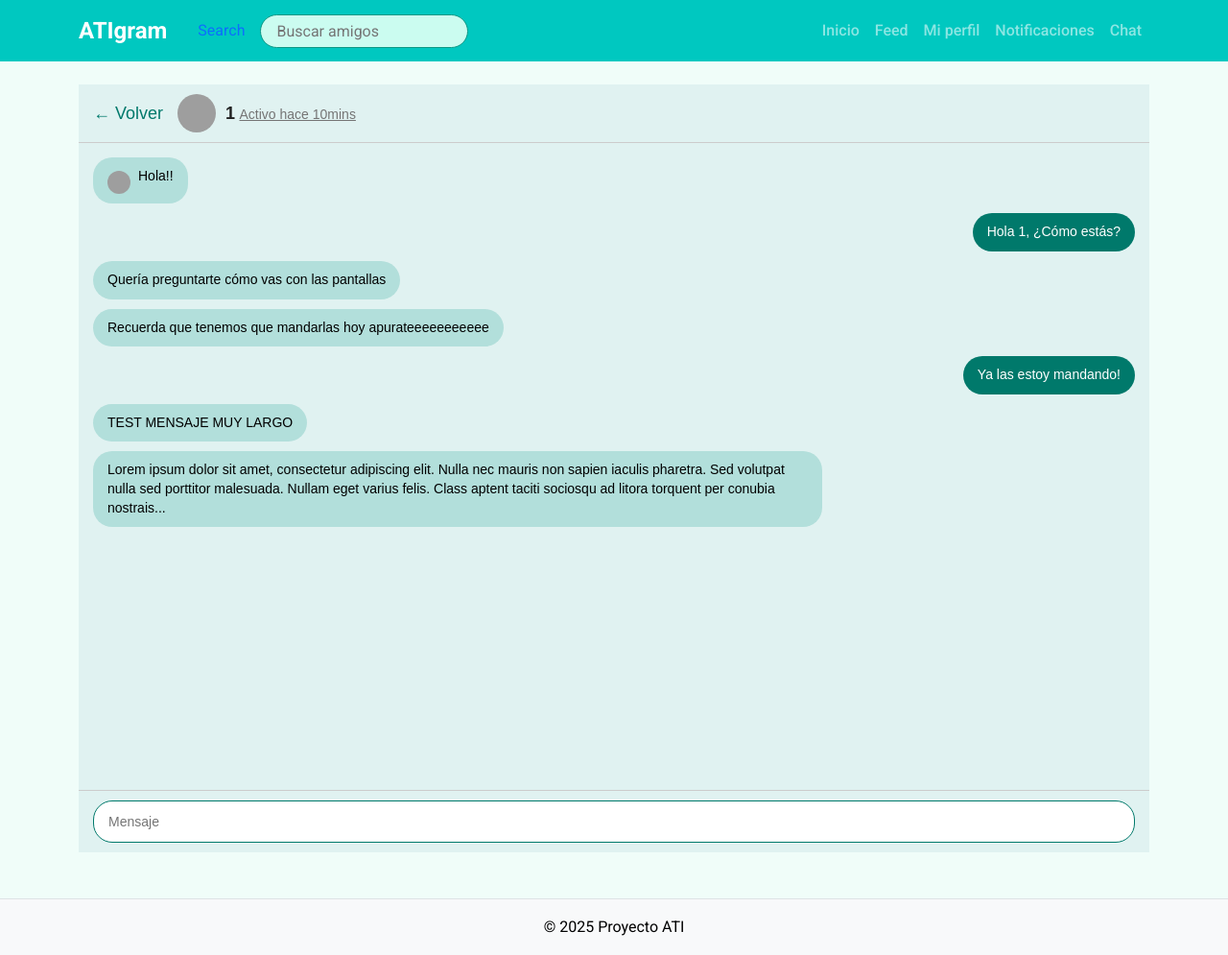
After one commit to Jcova2003/Proyecto-ATI-Grupo-5, a Django app: page /chat/1/ in a window 1280 px wide. The commit adds this page. Shown: the whole page at 96% size. Run offline with Django 5.2, Linux system fonts and the light colour scheme; grey boxes are pictures that could not be loaded.

Commit message:
Se crearon los templates para Notifications y Chat.

```diff
--- a/main_app/templates/base.html
+++ b/main_app/templates/base.html
@@ -2,20 +2,26 @@
 <!DOCTYPE html>
 <html lang="es">
   <head>
-    <meta charset="UTF-8">
-    <meta name="viewport" content="width=device-width, initial-scale=1.0">
+    <meta charset="UTF-8" />
+    <meta name="viewport" content="width=device-width, initial-scale=1.0" />
     <title>{% block title %}ATIgram{% endblock %}</title>
 
     <!-- CSS Bootstrap -->
-    <link href="https://cdn.jsdelivr.net/npm/bootstrap@5.1.3/dist/css/bootstrap.min.css" rel="stylesheet">
+    <link
+      href="https://cdn.jsdelivr.net/npm/bootstrap@5.1.3/dist/css/bootstrap.min.css"
+      rel="stylesheet"
+    />
 
     <!-- Tu CSS personalizado -->
-    <link rel="stylesheet" href="{% static 'main_app/css/style.css' %}">
+    <link rel="stylesheet" href="{% static 'main_app/css/style.css' %}" />
 
     <!-- Roboto Google font -->
-    <link rel="preconnect" href="https://fonts.googleapis.com">
-    <link rel="preconnect" href="https://fonts.gstatic.com" crossorigin>
-    <link href="https://fonts.googleapis.com/css2?family=Roboto:ital,wght@0,100..900;1,100..900&display=swap" rel="stylesheet">
+    <link rel="preconnect" href="https://fonts.googleapis.com" />
+    <link rel="preconnect" href="https://fonts.gstatic.com" crossorigin />
+    <link
+      href="https://fonts.googleapis.com/css2?family=Roboto:ital,wght@0,100..900;1,100..900&display=swap"
+      rel="stylesheet"
+    />
 
     {% block extra_css %}{% endblock %}
   </head>
@@ -25,39 +31,62 @@
         <a class="navbar-brand" href="{% url 'home' %}">ATIgram</a>
         <div class="search-friends">
           <a class="nav-link">Search</a>
-                <input class="search-bar" type="text" placeholder="Buscar amigos">
+          <input class="search-bar" type="text" placeholder="Buscar amigos" />
         </div>
-            <button class="navbar-toggler" type="button" data-bs-toggle="collapse" data-bs-target="#navbarNav">
+        <button
+          class="navbar-toggler"
+          type="button"
+          data-bs-toggle="collapse"
+          data-bs-target="#navbarNav"
+        >
           <span class="navbar-toggler-icon"></span>
         </button>
         <div class="collapse navbar-collapse" id="navbarNav">
           <ul class="navbar-nav ms-auto">
             <li class="nav-item">
-                        <a class="nav-link {% if request.resolver_match.url_name == 'home' %}active{% endif %}" href="{% url 'home' %}">Inicio</a>
+              <a
+                class="nav-link {% if request.resolver_match.url_name == 'home' %}active{% endif %}"
+                href="{% url 'home' %}"
+                >Inicio</a
+              >
             </li>
             <li class="nav-item">
-                        <a class="nav-link {% if request.resolver_match.url_name == 'services' %}active{% endif %}" href="{% url 'services' %}">Mi perfil</a>
+              <a
+                class="nav-link {% if request.resolver_match.url_name == 'feed' %}active{% endif %}"
+                href="{% url 'feed' %}"
+                >Feed</a
+              >
             </li>
             <li class="nav-item">
-                        <a class="nav-link {% if request.resolver_match.url_name == 'blog' %}active{% endif %}" href="{% url 'blog' %}">Notificaciones</a>
+              <a
+                class="nav-link {% if request.resolver_match.url_name == 'services' %}active{% endif %}"
+                href="{% url 'services' %}"
+                >Mi perfil</a
+              >
             </li>
             <li class="nav-item">
-                        <a class="nav-link {% if request.resolver_match.url_name == 'contact' %}active{% endif %}" href="{% url 'contact' %}">Chat</a>
+              <a
+                class="nav-link {% if request.resolver_match.url_name == 'notifications' %}active{% endif %}"
+                href="{% url 'notifications' %}"
+                >Notificaciones</a
+              >
+            </li>
+            <li class="nav-item">
+              <a
+                class="nav-link {% if request.resolver_match.url_name == 'contact' %}active{% endif %}"
+                href="{% url 'contact' %}"
+                >Chat</a
+              >
             </li>
           </ul>
         </div>
       </div>
     </nav>
 
-    <main class="container mt-4">
-        {% block content %}
-        {% endblock %}
-    </main>
+    <main class="container mt-4">{% block content %} {% endblock %}</main>
 
     <footer class="bg-light text-center text-lg-start mt-5">
-        <div class="text-center p-3">
-            © 2025 Proyecto ATI
-        </div>
+      <div class="text-center p-3">© 2025 Proyecto ATI</div>
     </footer>
 
     <!-- JavaScript Bootstrap -->
--- /dev/null
+++ b/main_app/templates/chatTemplate.html
@@ -0,0 +1,125 @@
+{% extends 'base.html' %} {% load static %} {% block title %}Chat con {{ friend_name }} - {{ block.super }}{% endblock %} {% block content %}
+
+<div class="chat-container">
+  <div class="chat-header">
+    <a href="#" class="back-link">&larr; Volver</a>
+    <div class="user-info">
+      <img src="/static/main_app/images/user-avatar.png" alt="Avatar" class="user-avatar" />
+      <div class="user-details">
+        <strong>{{ friend_name }}</strong>
+        <span class="user-status">Activo hace 10mins</span>
+      </div>
+    </div>
+  </div>
+  <div class="chat-messages">
+    <div class="message received">
+      <img src="/static/main_app/images/user-avatar.png" alt="Avatar" class="message-avatar" />
+      <div class="message-text">Hola!!</div>
+    </div>
+    <div class="message sent">Hola {{ friend_name }}, ¿Cómo estás?</div>
+    <div class="message received">Quería preguntarte cómo vas con las pantallas</div>
+    <div class="message received">Recuerda que tenemos que mandarlas hoy apurateeeeeeeeeee</div>
+    <div class="message sent">Ya las estoy mandando!</div>
+    <div class="message received">TEST MENSAJE MUY LARGO</div>
+    <div class="message received">
+      Lorem ipsum dolor sit amet, consectetur adipiscing elit. Nulla nec mauris non sapien iaculis pharetra. Sed volutpat nulla sed porttitor malesuada. Nullam eget varius felis. Class aptent taciti sociosqu ad litora torquent per conubia nostrais...
+    </div>
+  </div>
+  <form class="chat-input-form">
+    <input type="text" placeholder="Mensaje" class="chat-input" autocomplete="off" />
+  </form>
+</div>
+
+<style>
+  .chat-container {
+    display: flex;
+    flex-direction: column;
+    height: 100vh;
+    background-color: #e0f2f1;
+    font-family: "Arial", sans-serif;
+  }
+  .chat-header {
+    padding: 10px 15px;
+    border-bottom: 1px solid #ccc;
+    display: flex;
+    align-items: center;
+    gap: 15px;
+    background-color: #e0f2f1;
+  }
+  .back-link {
+    color: #00796b;
+    text-decoration: none;
+    font-size: 18px;
+  }
+  .user-info {
+    display: flex;
+    align-items: center;
+    gap: 10px;
+  }
+  .user-avatar {
+    width: 40px;
+    height: 40px;
+    border-radius: 50%;
+    object-fit: cover;
+  }
+  .user-details strong {
+    font-weight: 700;
+    font-size: 18px;
+    color: #212121;
+  }
+  .user-status {
+    font-size: 14px;
+    color: #757575;
+    text-decoration: underline;
+  }
+  .chat-messages {
+    flex-grow: 1;
+    padding: 15px;
+    overflow-y: auto;
+    display: flex;
+    flex-direction: column;
+    gap: 10px;
+  }
+  .message {
+    max-width: 70%;
+    padding: 10px 15px;
+    border-radius: 20px;
+    font-size: 14px;
+    line-height: 1.4;
+    word-wrap: break-word;
+  }
+  .message.received {
+    background-color: #b2dfdb;
+    align-self: flex-start;
+    display: flex;
+    align-items: flex-start;
+    gap: 8px;
+  }
+  .message.sent {
+    background-color: #00796b;
+    color: white;
+    align-self: flex-end;
+  }
+  .message-avatar {
+    width: 24px;
+    height: 24px;
+    border-radius: 50%;
+    object-fit: cover;
+    margin-top: 4px;
+  }
+  .chat-input-form {
+    padding: 10px 15px;
+    border-top: 1px solid #ccc;
+    background-color: #e0f2f1;
+  }
+  .chat-input {
+    width: 100%;
+    padding: 10px 15px;
+    border-radius: 20px;
+    border: 1px solid #00796b;
+    outline: none;
+    font-size: 14px;
+    box-sizing: border-box;
+  }
+</style>
+{% endblock %}
--- a/main_app/urls.py
+++ b/main_app/urls.py
@@ -3,10 +3,12 @@ from django.urls import path
 from . import views
 
 urlpatterns = [
-    path('', views.feed, name='feed'),
-    path('', views.home, name='home'),
-    path('about/', views.about, name='about'),
-    path('services/', views.services, name='services'),
-    path('blog/', views.blog, name='blog'),
-    path('contact/', views.contact, name='contact'),
+    path("feed/", views.feed, name="feed"),
+    path("", views.home, name="home"),
+    path("about/", views.about, name="about"),
+    path("services/", views.services, name="services"),
+    path("blog/", views.blog, name="blog"),
+    path("contact/", views.contact, name="contact"),
+    path("notifications/", views.notifications, name="notifications"),
+    path('chat/<str:friend_name>/', views.chat_with_friend, name='chat_with_friend'),
 ]
--- a/main_app/views.py
+++ b/main_app/views.py
@@ -2,41 +2,148 @@
 from django.shortcuts import render
 from django.http import HttpResponse
 
+
 def feed(request):
     try:
-        return render(request, 'feed.html')
+        return render(request, "feedTemplate.html")
     except Exception as e:
         return HttpResponse(f"Error en feed: {str(e)}")
 
+
 def home(request):
     try:
-        return render(request, 'home.html')
+        return render(request, "home.html")
     except Exception as e:
         return HttpResponse(f"Error en home: {str(e)}")
 
+
 def about(request):
     try:
-        return render(request, 'about.html')
+        return render(request, "about.html")
     except Exception as e:
         return HttpResponse(f"Error en about: {str(e)}")
 
+
 def services(request):
     try:
-        return render(request, 'services.html')
+        return render(request, "services.html")
     except Exception as e:
         return HttpResponse(f"Error en services: {str(e)}")
 
+
 def blog(request):
     try:
-        return render(request, 'blog.html')
+        return render(request, "blog.html")
     except Exception as e:
         return HttpResponse(f"Error en blog: {str(e)}")
 
+
 def contact(request):
     try:
-        return render(request, 'contact.html')
+        return render(request, "contact.html")
     except Exception as e:
         return HttpResponse(f"Error en contact: {str(e)}")
 
+
+def notifications(request):
+    try:
+        # This is sample data - in a real app, you would fetch this from a database
+        all_notifications = [
+            {
+                "user_name": "Sofia Marcano",
+                "user_image": "https://cdn.pixabay.com/photo/2016/03/31/19/56/avatar-1295397_640.png",
+                "action": "le ha dado like a tu publicación.",
+            },
+            {
+                "user_name": "Lisangely Goncalves",
+                "user_image": "https://i.pinimg.com/736x/82/47/0b/82470b4ed44c3edacfcd4201e2297050.jpg",
+                "action": "ha comentado en tu publicación.",
+            },
+            {
+                "user_name": "Lisangely Goncalves",
+                "user_image": "https://images.unsplash.com/photo-1522075469751-3a6694fb2f61?fm=jpg&q=60&w=3000&ixlib=rb-4.1.0&ixid=M3wxMjA3fDB8MHxzZWFyY2h8NHx8cHJvZmlsZXxlbnwwfHwwfHx8MA%3D%3D",
+                "action": "ha comentado en tu publicación.",
+            },
+            {
+                "user_name": "Sofia Marcano",
+                "user_image": "https://cdn.pixabay.com/photo/2016/03/31/19/56/avatar-1295397_640.png",
+                "action": "le ha dado like a tu publicación.",
+            },
+            {
+                "user_name": "Sofia Marcano",
+                "user_image": "https://cdn.pixabay.com/photo/2016/03/31/19/56/avatar-1295397_640.png",
+                "action": "le ha dado like a tu publicación.",
+            },
+            {
+                "user_name": "Sofia Marcano",
+                "user_image": "https://cdn.pixabay.com/photo/2016/03/31/19/56/avatar-1295397_640.png",
+                "action": "le ha dado like a tu publicación.",
+            },
+            {
+                "user_name": "Sofia Marcano",
+                "user_image": "https://cdn.pixabay.com/photo/2016/03/31/19/56/avatar-1295397_640.png",
+                "action": "le ha dado like a tu publicación.",
+            },
+            {
+                "user_name": "Sofia Marcano",
+                "user_image": "https://cdn.pixabay.com/photo/2016/03/31/19/56/avatar-1295397_640.png",
+                "action": "le ha dado like a tu publicación.",
+            },
+            {
+                "user_name": "Sofia Marcano",
+                "user_image": "https://cdn.pixabay.com/photo/2016/03/31/19/56/avatar-1295397_640.png",
+                "action": "le ha dado like a tu publicación.",
+            },
+            {
+                "user_name": "Sofia Marcano",
+                "user_image": "https://cdn.pixabay.com/photo/2016/03/31/19/56/avatar-1295397_640.png",
+                "action": "le ha dado like a tu publicación.",
+            },
+            {
+                "user_name": "Lisangely Goncalves",
+                "user_image": "https://images.unsplash.com/photo-1522075469751-3a6694fb2f61?fm=jpg&q=60&w=3000&ixlib=rb-4.1.0&ixid=M3wxMjA3fDB8MHxzZWFyY2h8NHx8cHJvZmlsZXxlbnwwfHwwfHx8MA%3D%3D",
+                "action": "ha comentado en tu publicación.",
+            },
+            {
+                "user_name": "Lisangely Goncalves",
+                "user_image": "https://images.unsplash.com/photo-1522075469751-3a6694fb2f61?fm=jpg&q=60&w=3000&ixlib=rb-4.1.0&ixid=M3wxMjA3fDB8MHxzZWFyY2h8NHx8cHJvZmlsZXxlbnwwfHwwfHx8MA%3D%3D",
+                "action": "ha comentado en tu publicación.",
+            },
+            {
+                "user_name": "Lisangely Goncalves",
+                "user_image": "https://images.unsplash.com/photo-1522075469751-3a6694fb2f61?fm=jpg&q=60&w=3000&ixlib=rb-4.1.0&ixid=M3wxMjA3fDB8MHxzZWFyY2h8NHx8cHJvZmlsZXxlbnwwfHwwfHx8MA%3D%3D",
+                "action": "ha comentado en tu publicación.",
+            },
+            {
+                "user_name": "Lisangely Goncalves",
+                "user_image": "https://images.unsplash.com/photo-1522075469751-3a6694fb2f61?fm=jpg&q=60&w=3000&ixlib=rb-4.1.0&ixid=M3wxMjA3fDB8MHxzZWFyY2h8NHx8cHJvZmlsZXxlbnwwfHwwfHx8MA%3D%3D",
+                "action": "ha comentado en tu publicación.",
+            },
+            {
+                "user_name": "Lisangely Goncalves",
+                "user_image": "https://images.unsplash.com/photo-1522075469751-3a6694fb2f61?fm=jpg&q=60&w=3000&ixlib=rb-4.1.0&ixid=M3wxMjA3fDB8MHxzZWFyY2h8NHx8cHJvZmlsZXxlbnwwfHwwfHx8MA%3D%3D",
+                "action": "ha comentado en tu publicación.",
+            },
+        ]
+        count = int(request.GET.get("count", 5))  # Mostrar 5 por defecto
+        notifications = all_notifications[:count]
+        return render(
+            request,
+            "notificationsTemplate.html",
+            {"notifications": notifications, "count": count},
+        )
+    except Exception as e:
+        return HttpResponse(f"Error en notifications: {str(e)}")
+
+
+def chat_with_friend(request, friend_name):
+    # Aquí puedes agregar lógica para obtener datos del amigo o mensajes
+    context = {
+        "friend_name": friend_name,
+        # Puedes agregar más datos que necesites pasar a la plantilla
+    }
+    return render(request, "chatTemplate.html", context)
+
+
 def custom_404(request, exception):
-    return render(request, '404.html', status=404)
+    return render(request, "404.html", status=404)
```
Also changed, not shown: doc/design/prototipes/html/chatTemplate.html (added, +125 -0 lines), doc/design/prototipes/html/notificationsTemplate.html (added, +83 -0 lines), main_app/templates/notificationsTemplate.html (added, +83 -0 lines), main_app/templates/feedTemplate.html (renamed from main_app/templates/feed.html). Lines whose indentation alone changed are shown as unchanged.
